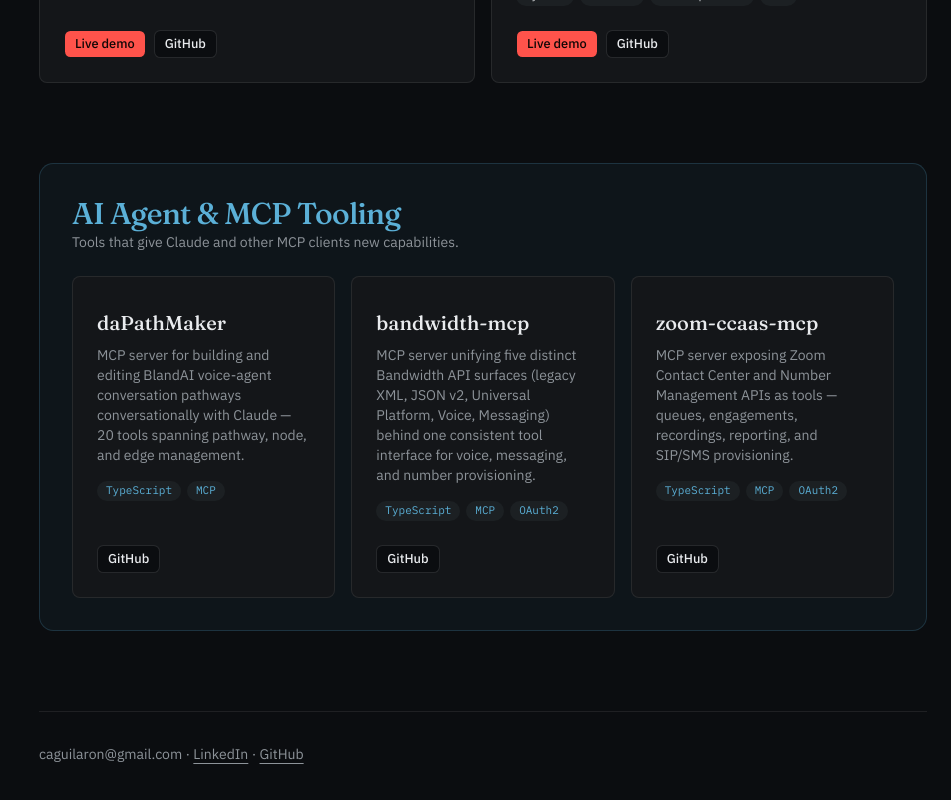
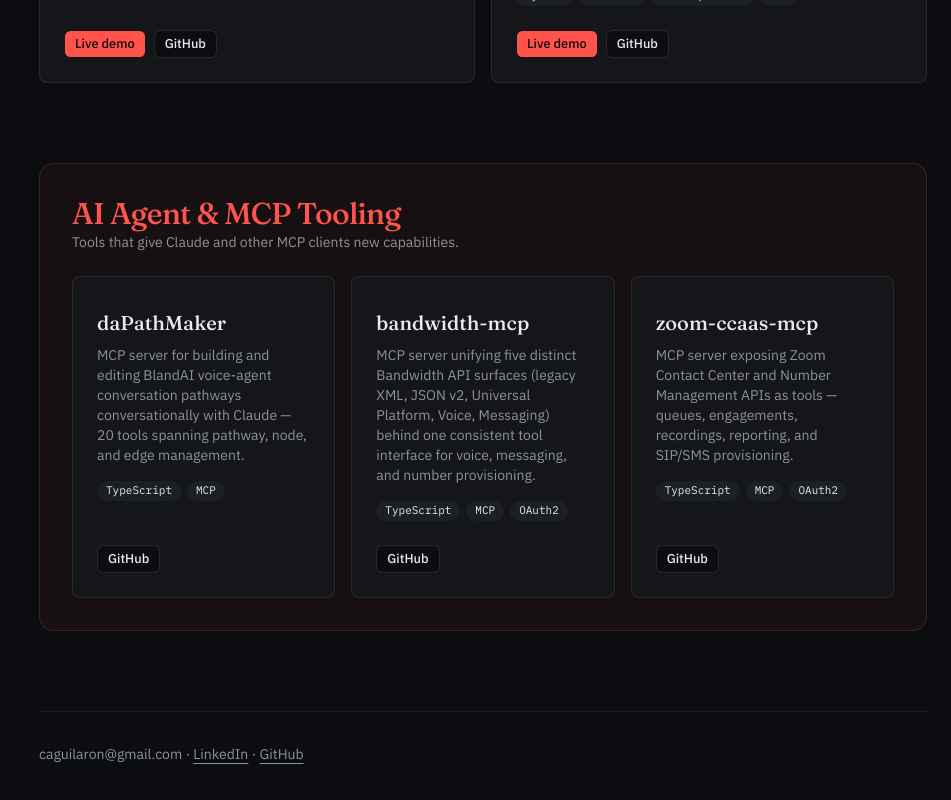
Before and after one commit to caguilaron07/portfolio, a Next.js app: page / in a window 1280 px wide. Shown: the part 909-1709 px from the top of the page, without its empty margins (329-1280 px from the left). Built offline with nearby package versions, Linux system fonts and the light colour scheme.

Commit message:
Unify AI Agent & MCP Tooling section on the red accent
Drops the separate steel-blue hue in favor of one consistent signal
color across both sections.

```diff
--- a/src/app/page.tsx
+++ b/src/app/page.tsx
@@ -94,10 +94,10 @@
 
         <motion.section
           variants={item}
-          className="flex flex-col gap-6 rounded-2xl border border-accent/20 bg-accent/5 p-6 sm:p-8"
+          className="flex flex-col gap-6 rounded-2xl border border-primary/20 bg-primary/5 p-6 sm:p-8"
         >
           <div>
-            <h2 className="font-heading text-2xl font-medium tracking-tight text-accent sm:text-3xl">
+            <h2 className="font-heading text-2xl font-medium tracking-tight text-primary sm:text-3xl">
               AI Agent &amp; MCP Tooling
             </h2>
             <p className="text-sm text-muted-foreground">
@@ -106,7 +106,7 @@
           </div>
           <div className="grid gap-4 sm:grid-cols-3">
             {tooling.map((project) => (
-              <ProjectCard key={project.name} project={project} accent="accent" />
+              <ProjectCard key={project.name} project={project} />
             ))}
           </div>
         </motion.section>
--- a/src/components/project-card.tsx
+++ b/src/components/project-card.tsx
@@ -15,12 +15,10 @@
 
 export function ProjectCard({
   project,
-  accent = "primary",
   featured = false,
   className,
 }: {
   project: Project
-  accent?: "primary" | "accent"
   featured?: boolean
   className?: string
 }) {
@@ -61,14 +59,7 @@
 
       <div className="flex flex-wrap gap-1.5">
         {project.stack.map((tech) => (
-          <Badge
-            key={tech}
-            variant="secondary"
-            className={cn(
-              "font-mono text-[11px] font-normal",
-              accent === "accent" && "text-accent"
-            )}
-          >
+          <Badge key={tech} variant="secondary" className="font-mono text-[11px] font-normal">
             {tech}
           </Badge>
         ))}
```
